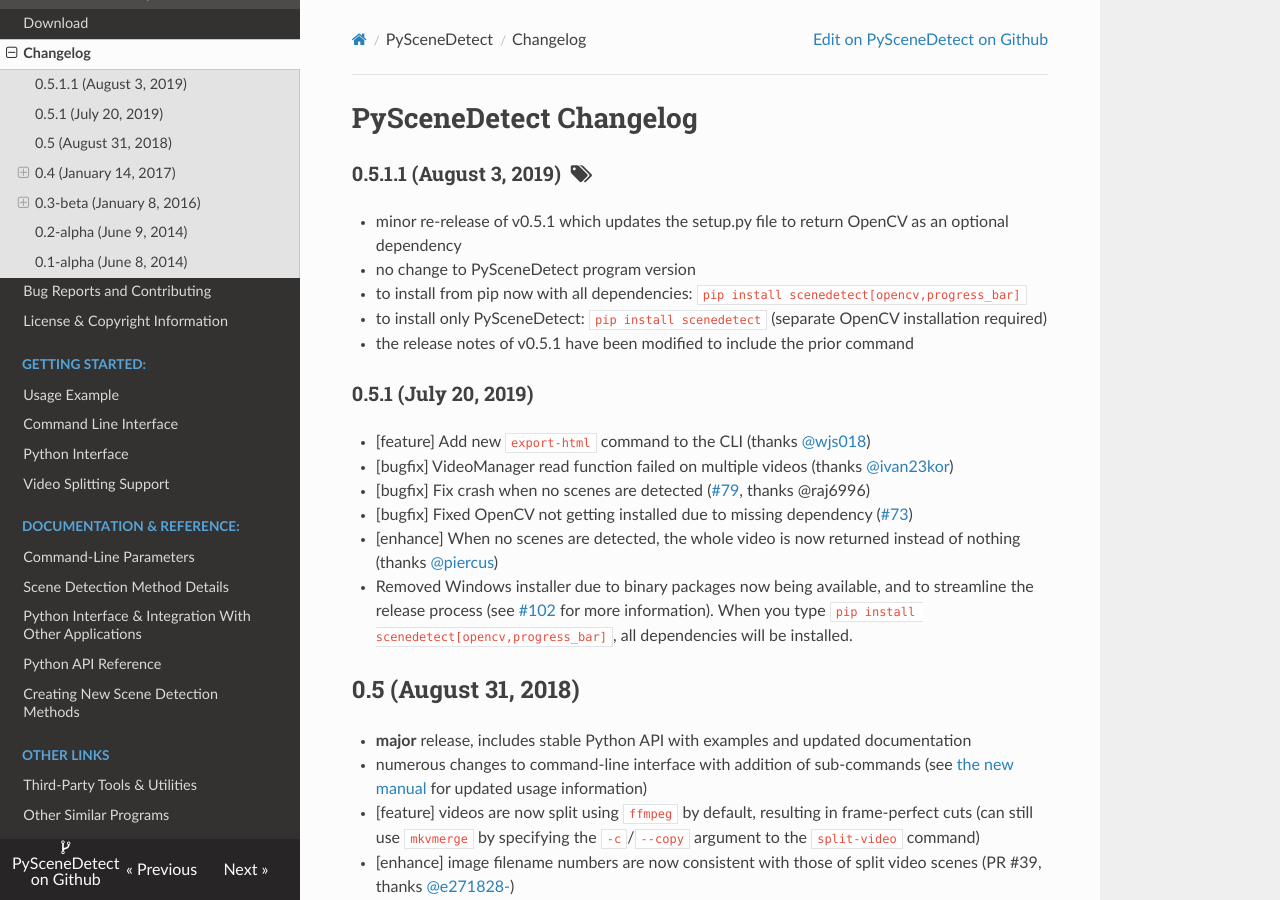
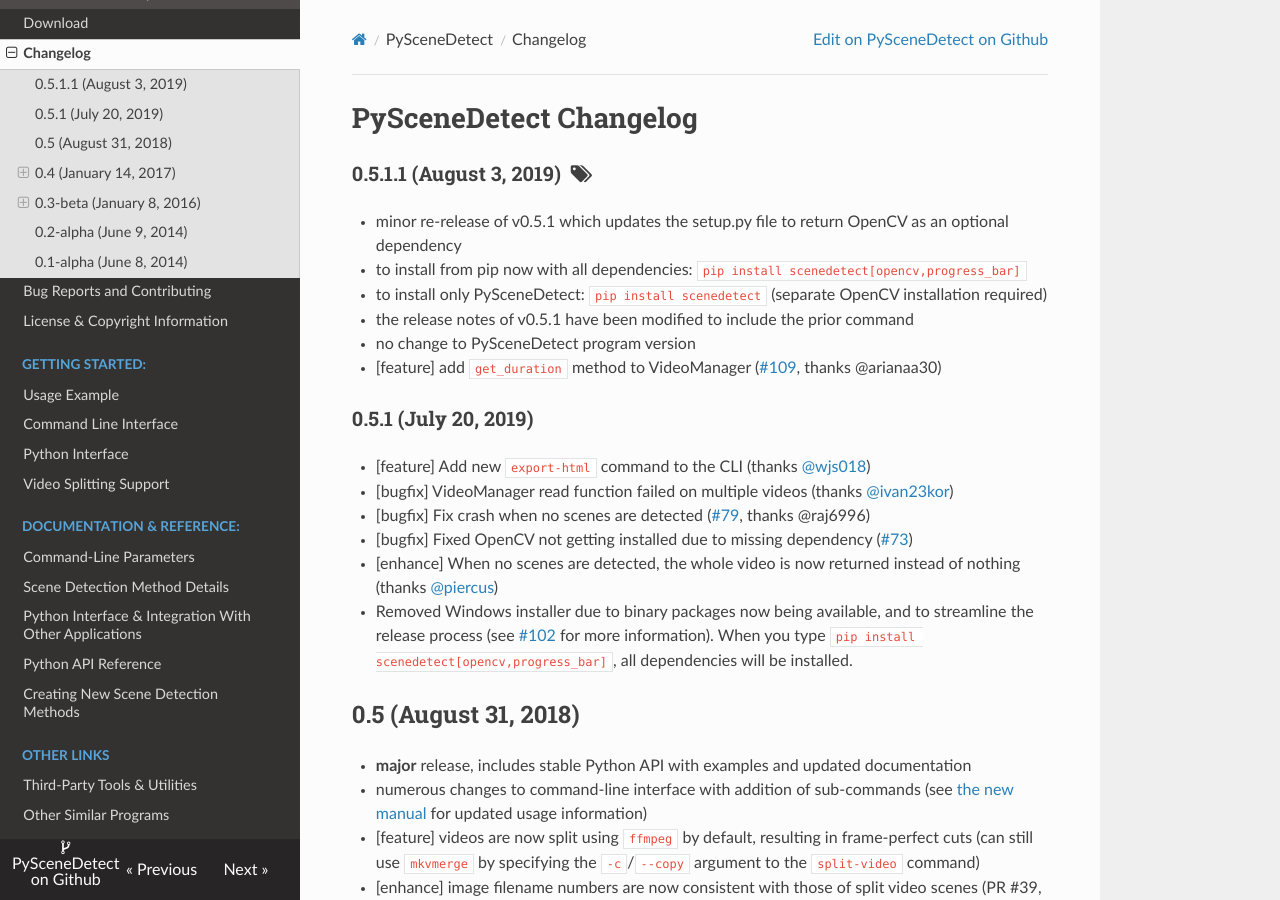
Before and after one commit to vovamushak/PySceneDetect, an MkDocs documentation site: the page built from docs/changelog.md, in a window 1280 px wide and 900 px high. Built offline with MkDocs 1.6.1, drawn with Linux system fonts in a browser that asks for light colours; nearby versions of some CDN libraries; old or Windows-style settings are respelled for this version of MkDocs.

Commit message:
Fix missing commit/issue reference in v0.5.1.1 changelog.

```diff
--- a/docs/changelog.md
+++ b/docs/changelog.md
@@ -5,10 +5,11 @@ PySceneDetect Changelog
 ### 0.5.1.1 (August 3, 2019) &nbsp;<span class="fa fa-tags"></span>
 
  * minor re-release of v0.5.1 which updates the setup.py file to return OpenCV as an optional dependency
- * no change to PySceneDetect program version
  * to install from pip now with all dependencies: `pip install scenedetect[opencv,progress_bar]`
  * to install only PySceneDetect: `pip install scenedetect` (separate OpenCV installation required)
  * the release notes of v0.5.1 have been modified to include the prior command
+ * no change to PySceneDetect program version
+ * [feature] add `get_duration` method to VideoManager ([#109](https://github.com/Breakthrough/PySceneDetect/issues/109), thanks @arianaa30)
 
 
 ### 0.5.1 (July 20, 2019)
```
